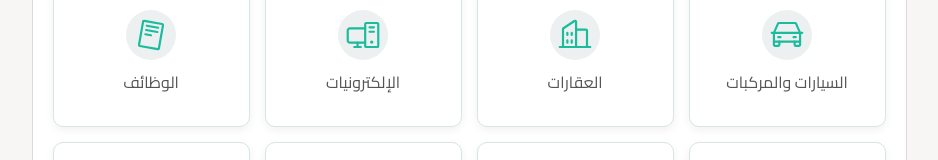
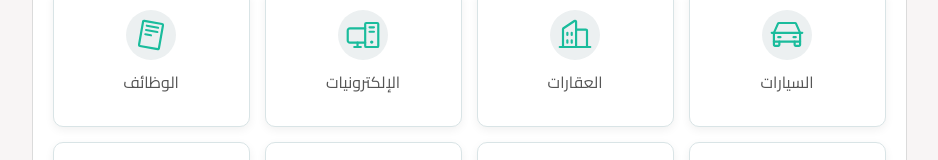
Before and after one commit to Mohamed-Gabal/Romoz_Tec, a React (Vite) app: page /category in a window 1280 px wide. Shown: the part 330-490 px from the top of the page, without its empty margins (171-1109 px from the left). Built offline with nearby package versions, Linux system fonts and the light colour scheme.

Commit message:
add advertisements page

```diff
--- a/src/Pages/Advertisements/Category/Category.jsx
+++ b/src/Pages/Advertisements/Category/Category.jsx
@@ -2,7 +2,7 @@ import React from 'react'
 import "./Category.css";
 
 const categories = [
-    { id: 1, key: "vehicles", name: "السيارات والمركبات", icon: "./advertisements/car.svg" },
+    { id: 1, key: "vehicles", name: "السيارات", icon: "./advertisements/car.svg" },
     { id: 2, key: "realestate", name: "العقارات", icon: "./advertisements/buildings.svg" },
     { id: 3, key: "electronics", name: "الإلكترونيات", icon: "./advertisements/electronics.svg" },
     { id: 4, key: "jobs", name: "الوظائف", icon: "./advertisements/jobs.svg" },
```
